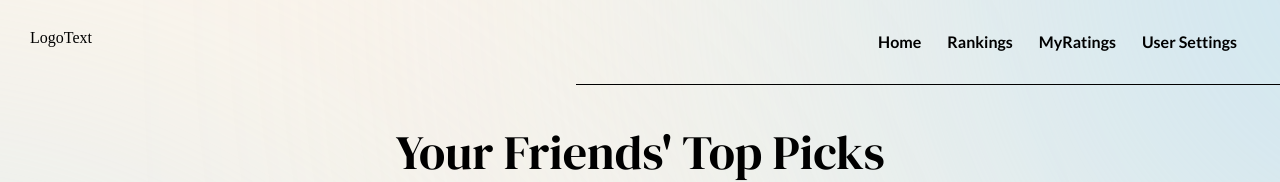
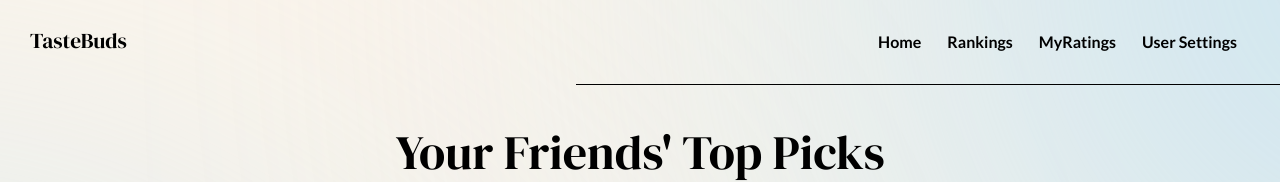
Before and after one commit to philteigne/marvel_rating, a React (Create React App) app in the folder frontend/: page / in a window 1280 px wide. Shown: the top 182 px of the page. Built offline with nearby package versions, Linux system fonts and the light colour scheme; no server answers.

Commit message:
Updated logotext

```diff
--- a/frontend/src/App.js
+++ b/frontend/src/App.js
@@ -21,7 +21,7 @@ function App() {
         <span className="dot bottom-left"></span>
         <span className="dot top-right"></span>
         <nav>
-          <a>LogoText</a>
+          <a className='logo-text'>TasteBuds</a>
           <ul className='nav-list'>
             <li onClick={() => dispatch({type: "SET_ROUTE", payload: "Home"})} className='nav-list-item'>Home</li>
             <li onClick={() => dispatch({type: "SET_ROUTE", payload: "Rankings"})} className='nav-list-item'>Rankings</li>
```
